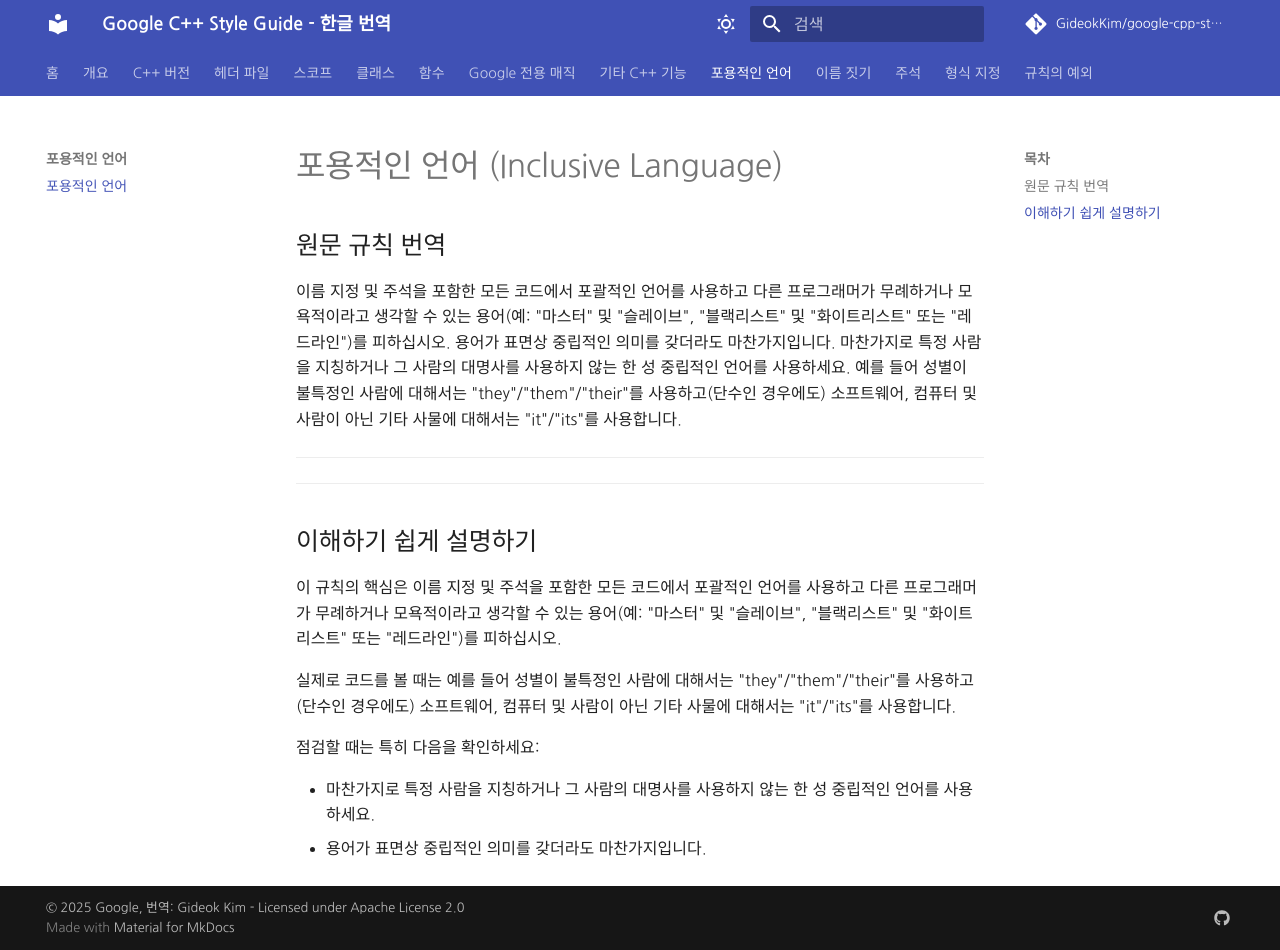
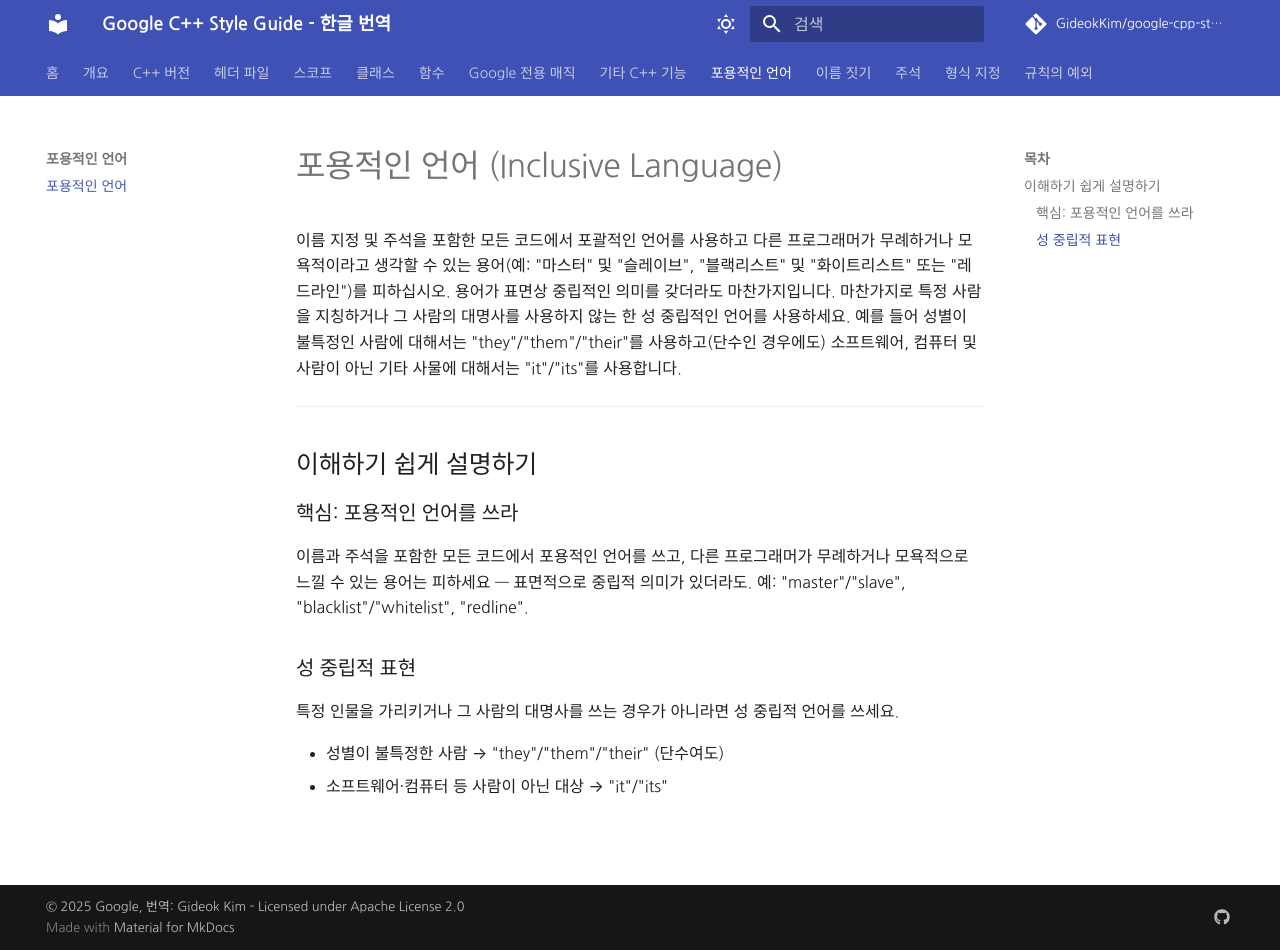
Before and after one commit to GideokKim/google-cpp-style-guide-kr, an MkDocs documentation site: the page built from google cpp style guide/inclusive_language.md, in a window 1280 px wide and 950 px high. Built offline with MkDocs 1.6.1 and Material for MkDocs 9.7.7, drawn with Linux system fonts in a browser that asks for light colours; some web fonts are replaced; comment, search, counter and statistics services are not loaded.

Commit message:
docs(inclusive-language): rewrite machine-translated page to project standard

```diff
--- a/google cpp style guide/inclusive_language.md
+++ b/google cpp style guide/inclusive_language.md
@@ -1,20 +1,18 @@
 # 포용적인 언어 (Inclusive Language)
-
-## 원문 규칙 번역
 
 이름 지정 및 주석을 포함한 모든 코드에서 포괄적인 언어를 사용하고 다른 프로그래머가 무례하거나 모욕적이라고 생각할 수 있는 용어(예: "마스터" 및 "슬레이브", "블랙리스트" 및 "화이트리스트" 또는 "레드라인")를 피하십시오. 용어가 표면상 중립적인 의미를 갖더라도 마찬가지입니다. 마찬가지로 특정 사람을 지칭하거나 그 사람의 대명사를 사용하지 않는 한 성 중립적인 언어를 사용하세요. 예를 들어 성별이 불특정인 사람에 대해서는 "they"/"them"/"their"를 사용하고(단수인 경우에도) 소프트웨어, 컴퓨터 및 사람이 아닌 기타 사물에 대해서는 "it"/"its"를 사용합니다.
 
 ---
 
----
-
 ## 이해하기 쉽게 설명하기
 
-이 규칙의 핵심은 이름 지정 및 주석을 포함한 모든 코드에서 포괄적인 언어를 사용하고 다른 프로그래머가 무례하거나 모욕적이라고 생각할 수 있는 용어(예: "마스터" 및 "슬레이브", "블랙리스트" 및 "화이트리스트" 또는 "레드라인")를 피하십시오.
+### 핵심: 포용적인 언어를 쓰라
 
-실제로 코드를 볼 때는 예를 들어 성별이 불특정인 사람에 대해서는 "they"/"them"/"their"를 사용하고(단수인 경우에도) 소프트웨어, 컴퓨터 및 사람이 아닌 기타 사물에 대해서는 "it"/"its"를 사용합니다.
+이름과 주석을 포함한 모든 코드에서 포용적인 언어를 쓰고, 다른 프로그래머가 무례하거나 모욕적으로 느낄 수 있는 용어는 피하세요 — 표면적으로 중립적 의미가 있더라도. 예: "master"/"slave", "blacklist"/"whitelist", "redline".
 
-점검할 때는 특히 다음을 확인하세요:
+### 성 중립적 표현
 
-- 마찬가지로 특정 사람을 지칭하거나 그 사람의 대명사를 사용하지 않는 한 성 중립적인 언어를 사용하세요.
-- 용어가 표면상 중립적인 의미를 갖더라도 마찬가지입니다.
+특정 인물을 가리키거나 그 사람의 대명사를 쓰는 경우가 아니라면 성 중립적 언어를 쓰세요.
+
+- 성별이 불특정한 사람 → "they"/"them"/"their" (단수여도)
+- 소프트웨어·컴퓨터 등 사람이 아닌 대상 → "it"/"its"
```
